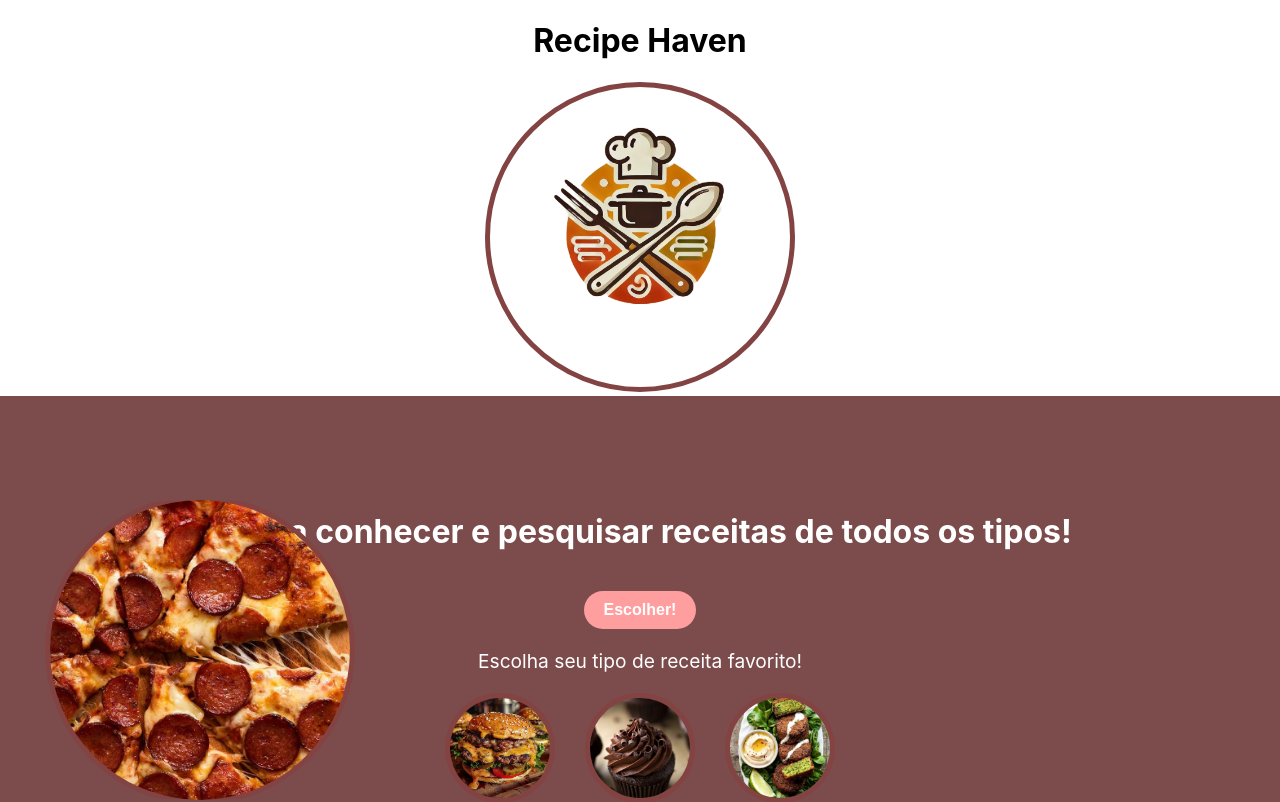
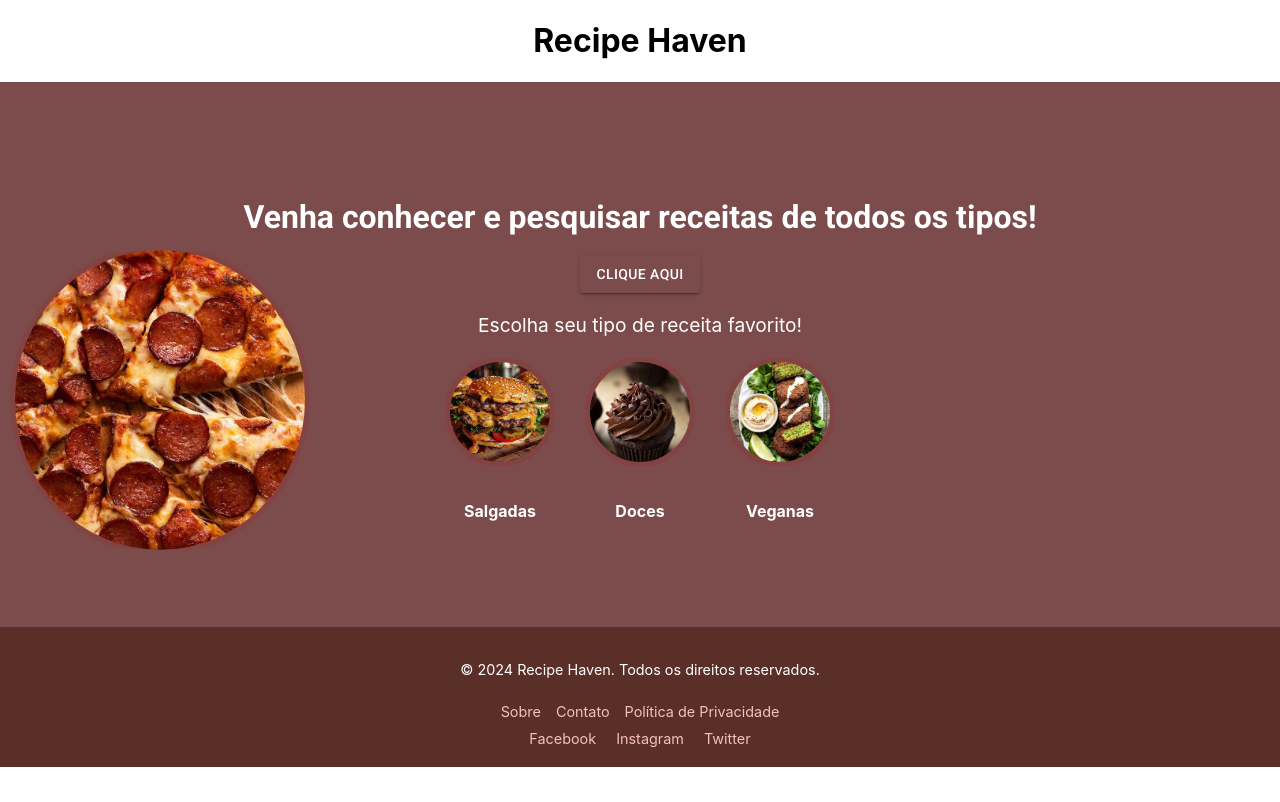
Before and after one commit to MatheusMari/PROJETO---React.js, a React (Create React App) app in the folder receita-react/: page / in a window 1280 px wide. Shown: the top 802 px of the page. Built offline with nearby package versions, Linux system fonts and the light colour scheme.

Commit message:
feito a implementação do material UI e correção no codigo

```diff
--- a/receita-react/package.json
+++ b/receita-react/package.json
@@ -3,12 +3,18 @@
   "version": "0.1.0",
   "private": true,
   "dependencies": {
+    "@emotion/react": "^11.13.3",
+    "@emotion/styled": "^11.13.0",
+    "@fontsource/roboto": "^5.1.0",
+    "@mui/material": "^6.1.7",
+    "@mui/styled-engine-sc": "^6.1.7",
     "@testing-library/jest-dom": "^5.17.0",
     "@testing-library/react": "^13.4.0",
     "@testing-library/user-event": "^13.5.0",
     "react": "^18.3.1",
     "react-dom": "^18.3.1",
     "react-scripts": "5.0.1",
+    "styled-components": "^6.1.13",
     "web-vitals": "^2.1.4"
   },
   "scripts": {
--- a/receita-react/public/index.html
+++ b/receita-react/public/index.html
@@ -2,6 +2,7 @@
 <html lang="en">
   <head>
     <meta charset="utf-8" />
+    <link rel="stylesheet" href="https://fonts.googleapis.com/css2?family=Roboto:wght@400;500;700&family=Open+Sans:wght@400;600&display=swap" />
     <link rel="icon" href="%PUBLIC_URL%/favicon.ico" />
     <meta name="viewport" content="width=device-width, initial-scale=1" />
     <meta name="theme-color" content="#000000" />
--- a/receita-react/src/Cabeca.css
+++ b/receita-react/src/Cabeca.css
@@ -7,31 +7,41 @@
     display: flex;
     align-items: center;
     justify-content: space-between;
+    fontFamily: '"Roboto", "Helvetica", "Arial", sans-serif';
 }
 
 .Cabeca-left {
     display: flex;
     align-items: center;
-    gap: 10px;
+
 }
 
 .logo {
-    width: 20px; /* Reduz o tamanho do logo */
+    width: 5px; /* Reduz o tamanho do logo */
     height: auto;
+
 }
 .Cabeca h1 {
     font-size: 1.2rem;
     font-weight: bold;
     margin: 0px;
+
 }
 
 .menu-icons {
     display: flex;
     gap: 20px;
+
 }
 
 .menu-icons i {
     font-size: 1.5rem;
     color: #181818;
     cursor: pointer;
+
 }
+.circle-image{
+ left: 100px;
+ align-items: flex-end;
+
+}
--- a/receita-react/src/Cabeca.js
+++ b/receita-react/src/Cabeca.js
@@ -1,10 +1,10 @@
 import React from 'react';
-import logos from './logo.png'
+
 function Cabeca() {
     return (
         <header className="Cabeca">
             <div className="Cabeca-left">
-                <h1>Recipe Haven</h1> <img src={logos} alt="Pizza" className="circle-image" />
+            <h1>Recipe Haven</h1>
             </div>
 
         </header>
--- a/receita-react/src/Conteudo.css
+++ b/receita-react/src/Conteudo.css
@@ -1,5 +1,4 @@
 
-/* Estilo principal do conteúdo */
 .Contend-content {
     display: flex;
     align-items: center;
@@ -8,6 +7,8 @@
     color: #fff;
     padding: 90px;
     gap: 40px;
+     fontFamily: '"Roboto", "Helvetica", "Arial", sans-serif'
+
 }
 
 /* Imagem circular à esquerda */
@@ -17,9 +18,10 @@
     justify-content: center;
     align-items: center;
     position: absolute; /* Posiciona a imagem */
-    bottom: 0; /* Alinha ao fundo da tela */
-    left: 0; /* Alinha ao lado esquerdo da tela */
-    width: 400px; /* Tamanho médio da imagem */
+    bottom: 0;
+    top: 250px; /* Alinha ao fundo da tela */
+    left: 10px; /* Alinha ao lado esquerdo da tela */
+    width: 300px; /* Tamanho médio da imagem */
     height: 300px; /* Mantém a imagem proporcional */
     clip-path: ellipse(80% 50% at 50% 50%); /* Corta a imagem em forma de meia-lua */
     border-radius: 50%; /* Torna a imagem redonda */
--- a/receita-react/src/Conteudo.js
+++ b/receita-react/src/Conteudo.js
@@ -4,19 +4,23 @@ import pizza from './Pizza.jpg'; // Substitua pelo caminho da imagem de pizza
 import salgadas from './salgada.jpg';
 import doces from './doce.jpg';
 import veganas from './vegana.jpg';
+import { Button } from '@mui/material';
 
 function Conteudo() {
   return (
+
     <div className="Contend-content">
       {/* Imagem circular à esquerda */}
       <div className="left-image">
         <img src={pizza} alt="Pizza" className="circle-image" />
       </div>
-
       {/* Conteúdo central */}
       <div className="right-content">
-        <h2>Venha conhecer e pesquisar receitas de todos os tipos!</h2>
-        <button className="button-choose">Escolher!</button>
+        <h2 style={{ fontFamily: '"Roboto", sans-serif' }} >Venha conhecer e pesquisar receitas de todos os tipos!</h2>
+        <Button variant="contained" color="pink ">
+        Clique Aqui
+      </Button>
+
         <p>Escolha seu tipo de receita favorito!</p>
 
         {/* Tipos de receita */}
```
Also changed, not shown: receita-react/src/logo.png (deleted), 1 other file (tests, documents, lock files or other folders).
